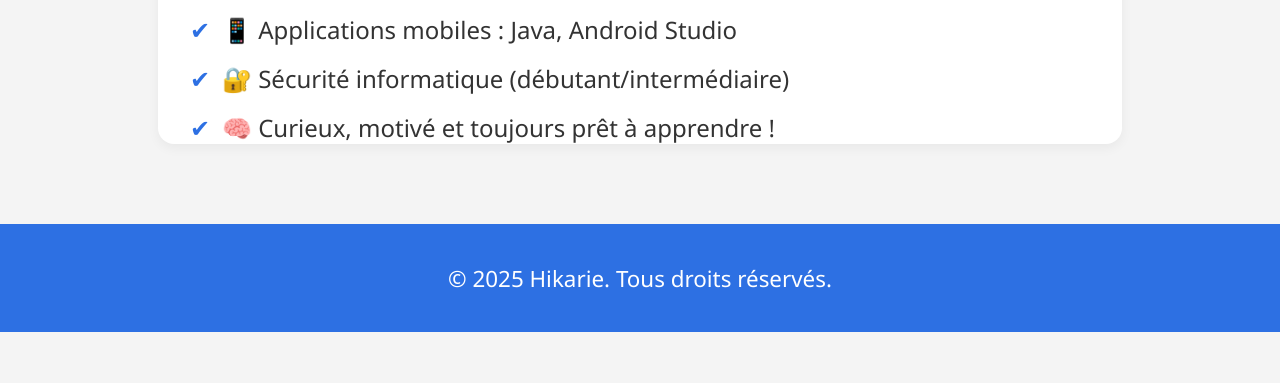
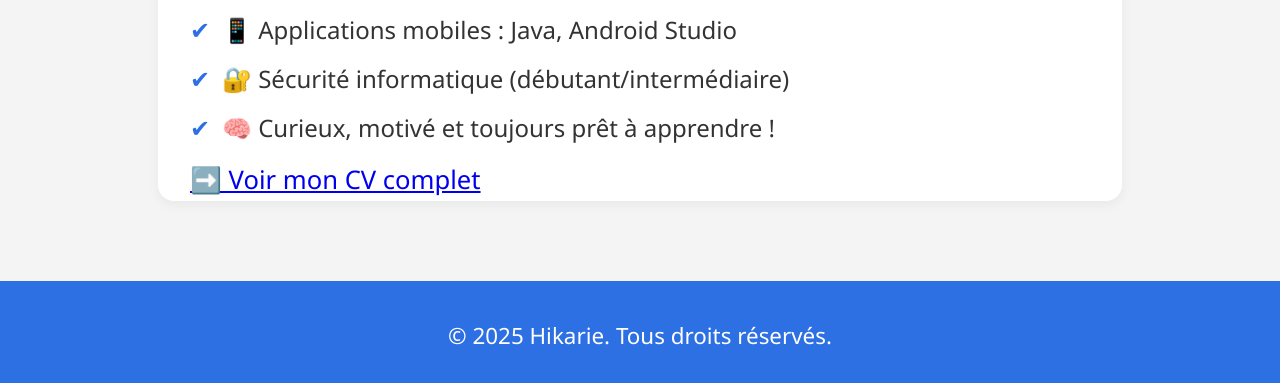
Before and after one commit to Hikari-bi/portfolio-hikarie, a plain HTML site: page propos.html in a window 1280 px wide. Shown: the part 807-1190 px from the top of the page. Before the commit the page ends 1139 px from the top, so only its background shows below. Drawn offline with Linux system fonts and the light colour scheme.

Commit message:
Update propos.html

```diff
--- a/propos.html
+++ b/propos.html
@@ -30,6 +30,11 @@
         <li>🔐 Sécurité informatique (débutant/intermédiaire)</li>
         <li>🧠 Curieux, motivé et toujours prêt à apprendre !</li>
       </ul>
+
+      <p>
+        <a href="CV.html" target="_blank" rel="noopener noreferrer" class="cv-link">➡️ Voir mon CV complet</a>
+      </p>
+
     </section>
   </main>
 
```
